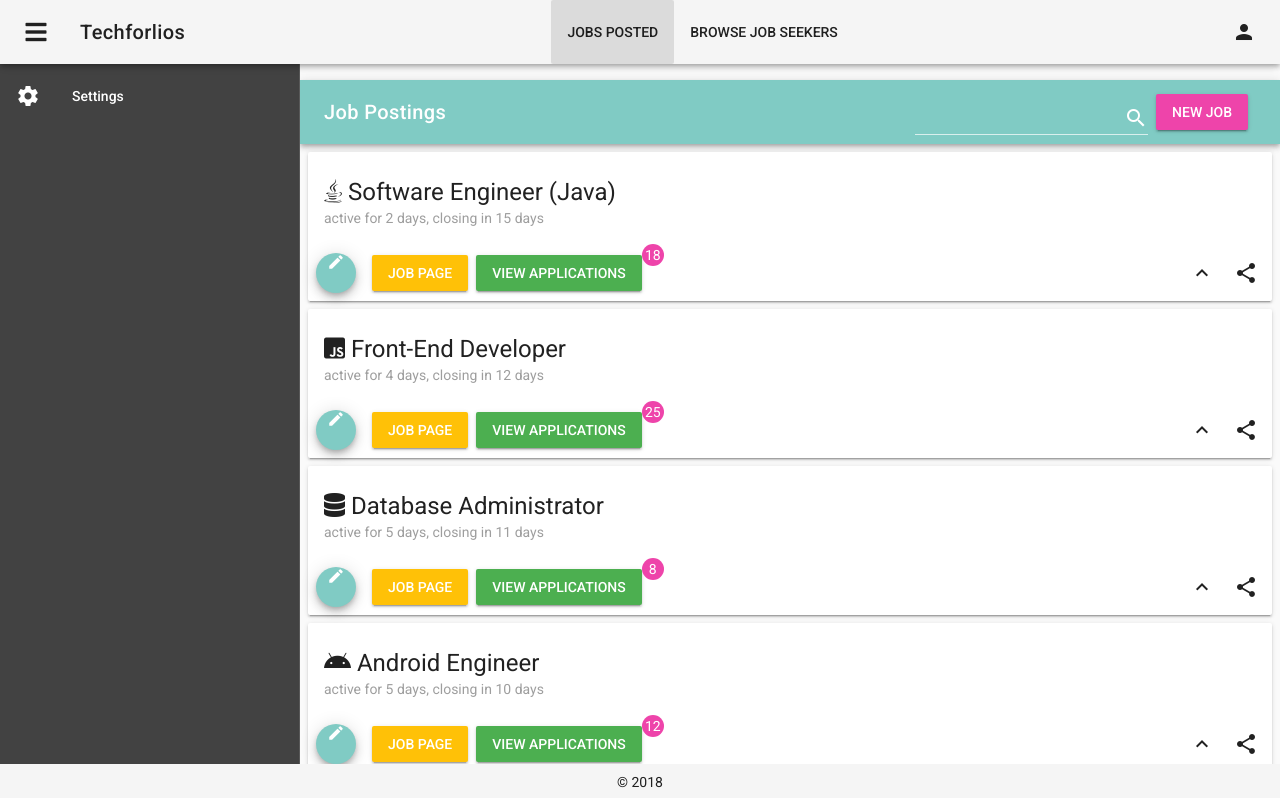
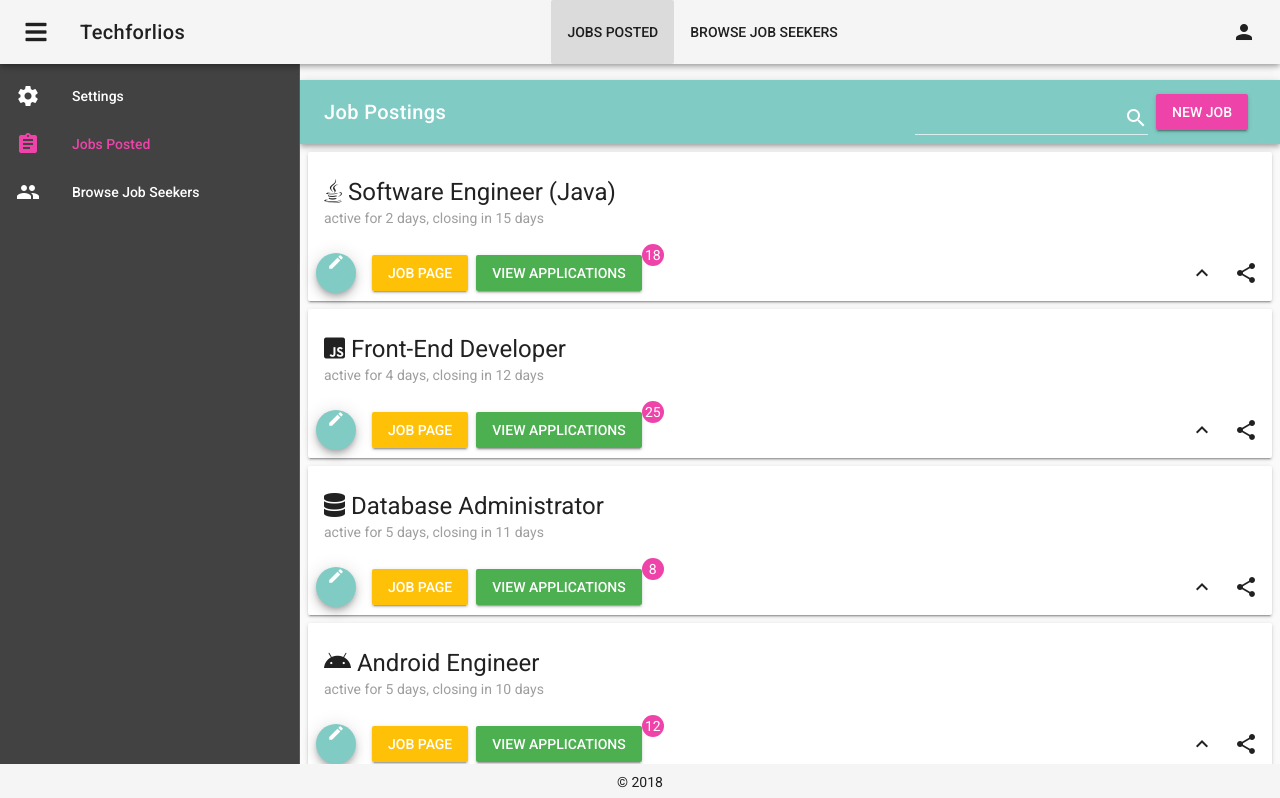
Before and after one commit to douglasleekiathui/wwcode, a Vue app: page /wwcode/ in a window 1280 px wide. Shown: the top 798 px of the page. Built offline with nearby package versions, Linux system fonts and the light colour scheme.

Commit message:
menu example

```diff
--- a/src/layouts/CompanyLayout.vue
+++ b/src/layouts/CompanyLayout.vue
@@ -66,7 +66,9 @@ export default {
       drawer: true,
       fixed: false,
       items: [
-          {icon: 'settings', title: 'Settings', path: 'settings'}
+          {icon: 'settings', title: 'Settings', path: '/settings'},
+          {icon: 'assignments', title: 'Jobs Posted', path:"/"},
+          {icon: 'group', title: 'Browse Job Seekers', path: '/seekers'}
         ],
       menu:[
           {title:'Jobs Posted',path:'/'},
```
